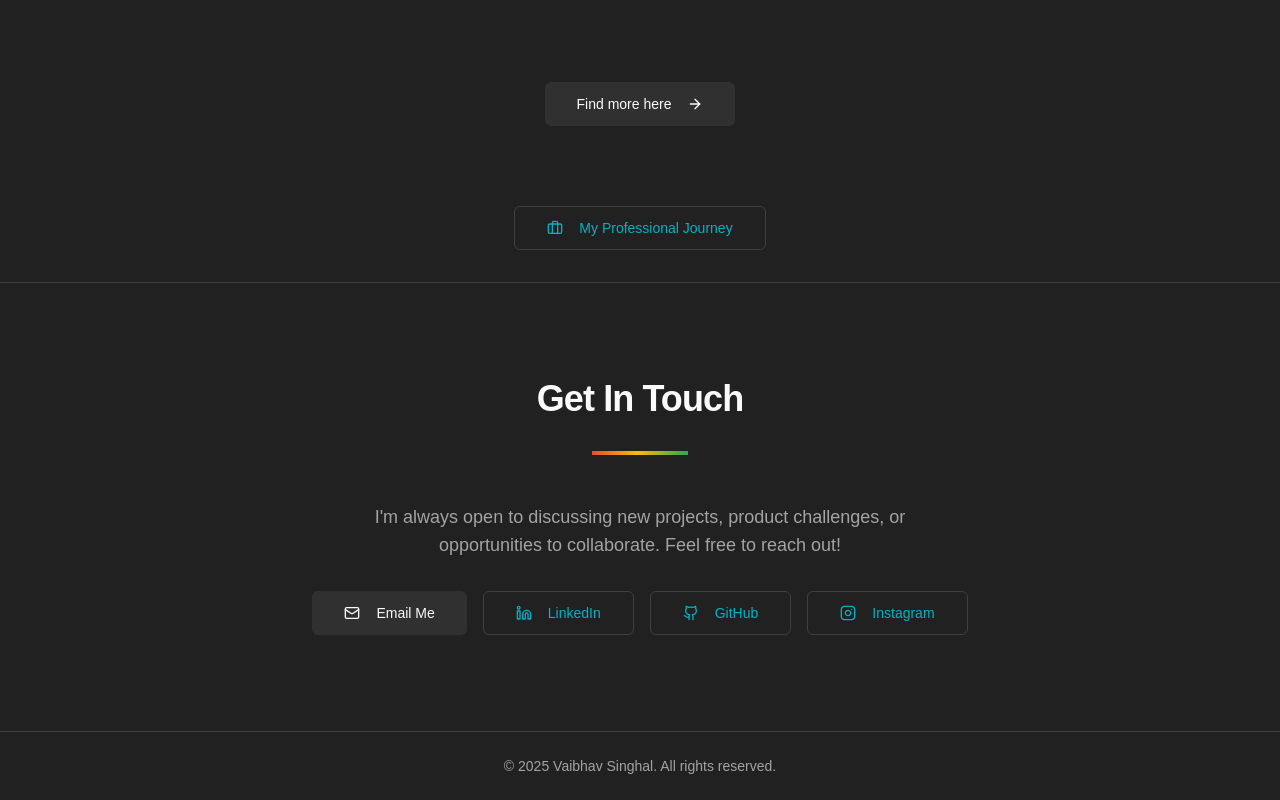
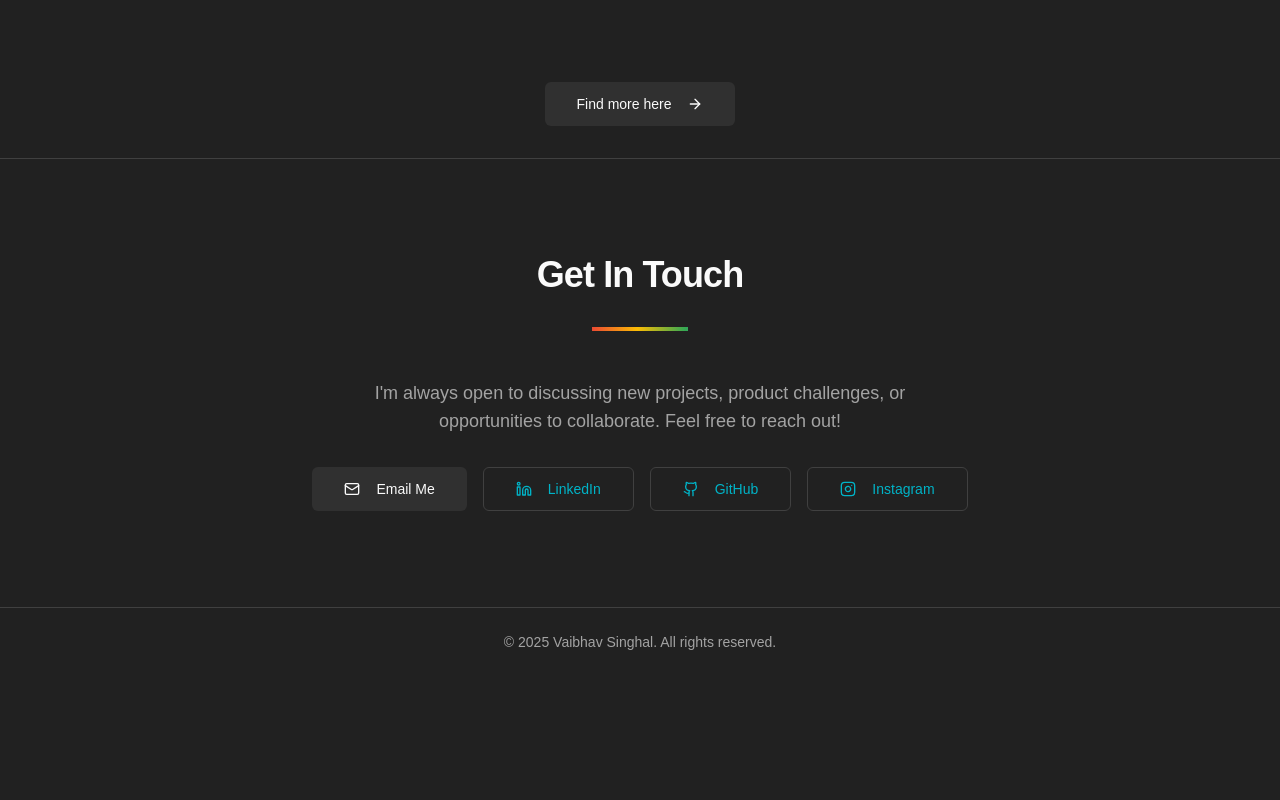
Before and after one commit to WebBhav/portfolio-pm, a Next.js app: page /projects in a window 1280 px wide. Shown: the part 3316-4116 px from the top of the page. After the commit the page ends 3992 px from the top, so only its background shows below. Built offline with nearby package versions, Linux system fonts and the light colour scheme.

Commit message:
remove My professional Journey Button from Projetcs Page.

```diff
--- a/src/app/projects/page.tsx
+++ b/src/app/projects/page.tsx
@@ -6,7 +6,7 @@ import { Separator } from '@/components/ui/separator';
 import AnimatedSection from '@/components/ui/animated-section';
 import { Button } from '@/components/ui/button';
 import Link from 'next/link';
-import { Briefcase, ArrowRight } from 'lucide-react';
+import { ArrowRight } from 'lucide-react';
 
 export const metadata: Metadata = {
   title: 'Projects | Vaibhav Singhal',
@@ -35,16 +35,6 @@ export default function ProjectsPage() {
             </Button>
         </div>
       </AnimatedSection>
-
-       <AnimatedSection>
-        <div className="text-center mt-12">
-            <Button asChild size="lg" variant="outline">
-                <Link href="/#journey">
-                    <Briefcase className="mr-2 h-5 w-5" /> My Professional Journey
-                </Link>
-            </Button>
-        </div>
-       </AnimatedSection>
     </div>
   );
 }
```
